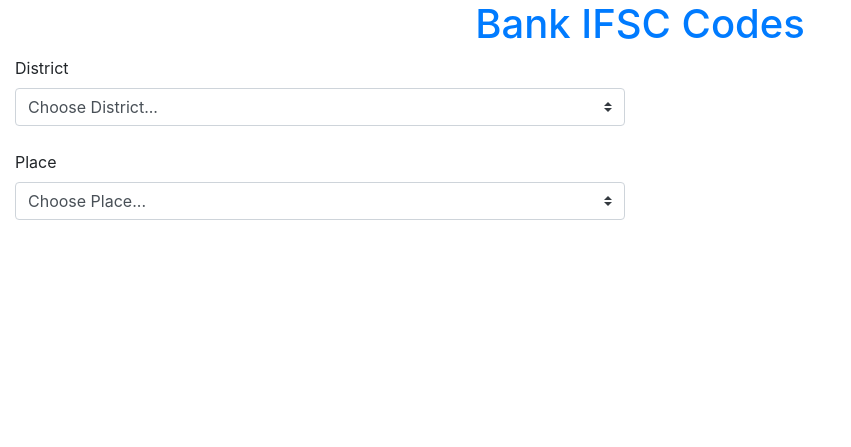
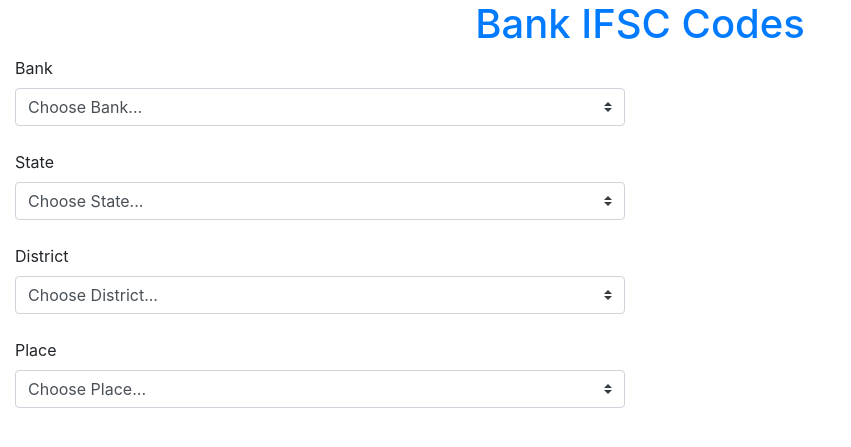
Before and after one commit to suvinsnair/bank-branch-ifsc, a Symfony app: template templates/home/index.html.twig in a window 1280 px wide. Shown: the top 447 px of the page, without its empty margins (0-851 px from the left). Run offline with Twig, Linux system fonts and the light colour scheme; the template is opened without the code that fills it, so the values that code supplies are empty; some libraries are stand-ins or nearby versions.

Commit message:
dropdwon for bank and state and changine to select2 function

```diff
--- a/templates/home/index.html.twig
+++ b/templates/home/index.html.twig
@@ -18,6 +18,28 @@
 	</style>
 	<h1 align="center" class="text-primary">Bank IFSC Codes</h1>
 
+<div class="col-lg-6 col-md-6 col-xs-6">
+<label>Bank</label>
+  <select class="custom-select" id="bank">
+    <option selected>Choose Bank...</option>
+    <option value="1">One</option>
+    <option value="2">Two</option>
+    <option value="3">Three</option>
+  </select>
+
+</div>
+<br/>
+<div class="col-lg-6 col-md-6 col-xs-6">
+<label>State</label>
+  <select class="custom-select" id="state">
+    <option selected>Choose State...</option>
+    <option value="1">One</option>
+    <option value="2">Two</option>
+    <option value="3">Three</option>
+  </select>
+
+</div>
+<br/>
 <div class="col-lg-6 col-md-6 col-xs-6">
 <label>District</label>
   <select class="custom-select" id="district">
@@ -42,5 +64,14 @@
 
 {% endblock %}
 {% block javascripts %}
+<script>
+$(document).ready(function(){
+$('#bank').select2();
+$('#state').select2();
+$('#district').select2();
+$('#place').select2();
 
+
+});
+</script>
 {% endblock %}
```
